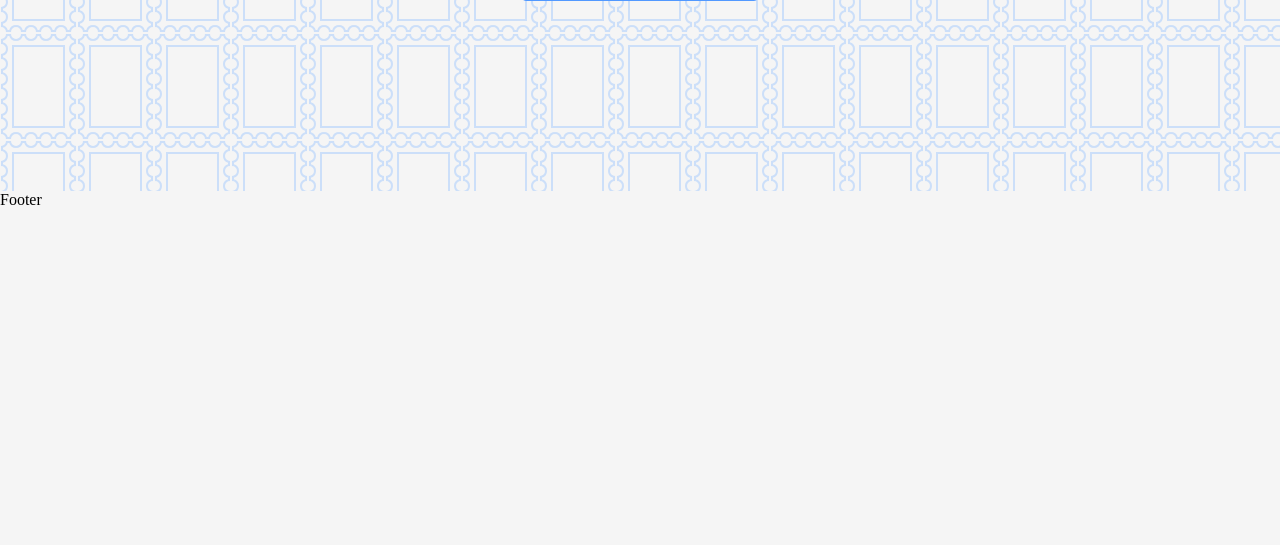
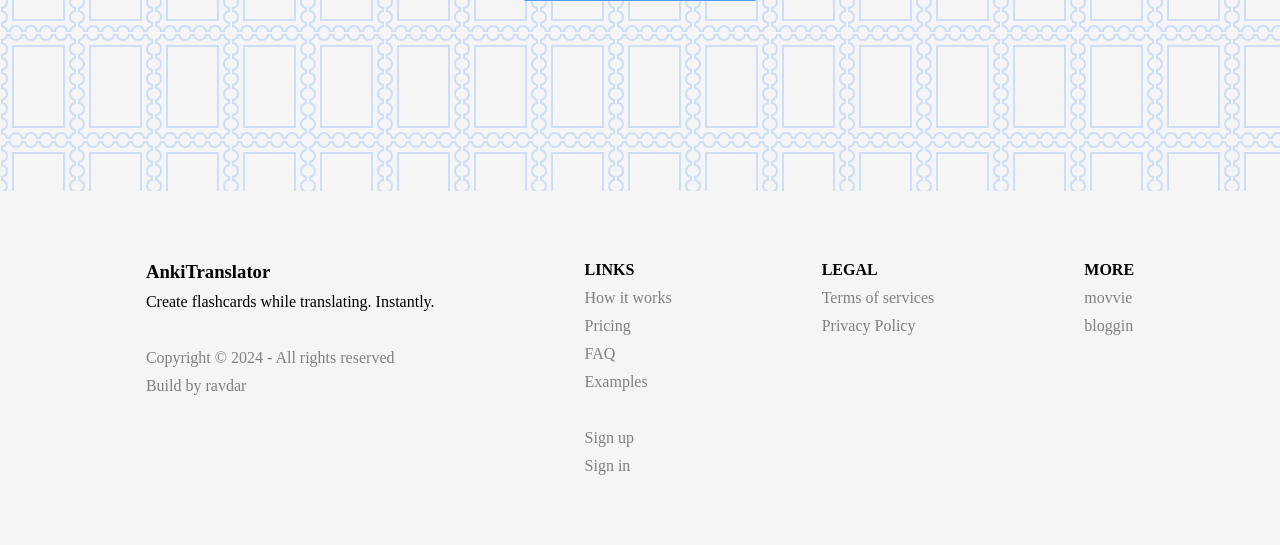
Before and after one commit to Ravdar/flashcards_translator, a Django app: page / in a window 1280 px wide. Shown: the part 3809-4354 px from the top of the page. Before the commit the page ends 4014 px from the top, so only its background shows below. Run offline with Django 4.2, Linux system fonts and the light colour scheme; some libraries are stand-ins or nearby versions; some web fonts are replaced.

Commit message:
Footer done

```diff
--- a/mainapp/static/styles.css
+++ b/mainapp/static/styles.css
@@ -444,11 +447,34 @@ main section {
     font-weight: bold;
 }
 
-
+/* Footer */
 
 footer {
     min-width: 100%;
+    min-height: 40vh;
+    display: flex;
+    flex-direction: column;
+    align-items: flex-start;
+    justify-content: center;
+    padding: 70px 70px;
+    gap: 60px;
 }
+
+footer div {
+    display: grid;
+    gap: 10px;
+}
+
+footer a,
+footer p {
+    color: grey;
+}
+
+.footer-subtext {
+    color: black
+}
+
+
 
 /* USER PANEL */
 
@@ -816,6 +874,13 @@ select:focus {
 
     .ending-section h1 {
         font-size: 6rem;
+    }
+
+    /* Footer */
+
+    footer {
+        flex-direction: row;
+        gap: 150px;
     }
 
     /* USER PANEL */
--- a/mainapp/templates/mainapp/landing_page.html
+++ b/mainapp/templates/mainapp/landing_page.html
@@ -20,7 +20,7 @@
         <div class="header-container">
             <h3><a href="{% url 'mainapp:landing_page' %}">AnkiTranslator</a></h3>
             <nav class="landing-nav">
-                <a href="#how-it-works">How it works?</a>
+                <a href="#how-it-works">How it works</a>
                 <a href="#pricing">Pricing</a>
                 <a href="#faq">FAQ</a>
                 <a href="#examples">Examples</a>
@@ -45,7 +45,7 @@
             <button class="hamburger-button center">
                 <div class="hamburger-icon"></div>
                 <div class="hamburger-menu">
-                    <a href="#how-it-works">How it works?</a>
+                    <a href="#how-it-works">How it works</a>
                     <a href="#pricing">Pricing</a>
                     <a href="#faq">FAQ</a>
                     <a href="#examples">Examples</a>
@@ -93,7 +93,7 @@
                     <h1>So, how it works?</h1>
                 </div>
                 <div class="section-back">
-                    <h1>How it works?</h1>
+                    <h1>How it works</h1>
                 </div>
             </div>
         </section>
@@ -245,7 +245,33 @@
 
     {% endblock content %}
 
-    <footer>Footer</footer>
+    <footer>
+        <div class="footer-container">
+            <h3>AnkiTranslator</h3>
+            <p class="footer-subtext">Create flashcards while translating. Instantly.</p>
+            <br>
+            <p>Copyright &copy 2024 - All rights reserved</p>
+            <p>Build by ravdar</p>
+        </div>
+        <div class="links-container">
+            <h4>LINKS</h4>
+            <a href="#how-it-works">How it works</a>
+            <a href="#pricing">Pricing</a>
+            <a href="#faq">FAQ</a>
+            <a href="#examples">Examples</a>
+            <br>
+            <a href="{% url 'users:register_view' %}">Sign up</a>
+            <a href="{% url 'users:login' %}">Sign in</a>
+        </div>
+        <div class="legal-container">
+            <h4>LEGAL</h4>
+            <a href="">Terms of services</a>
+            <a href="">Privacy Policy</a>
+        </div>
+        <div class="more-container">
+            <h4>MORE</h4><a href="">movvie</a><a href="">bloggin</a>
+        </div>
+    </footer>
 
 </body>
 
```
Also changed, not shown: other parts of mainapp/static/styles.css (+44 -9 lines), db.sqlite3.
